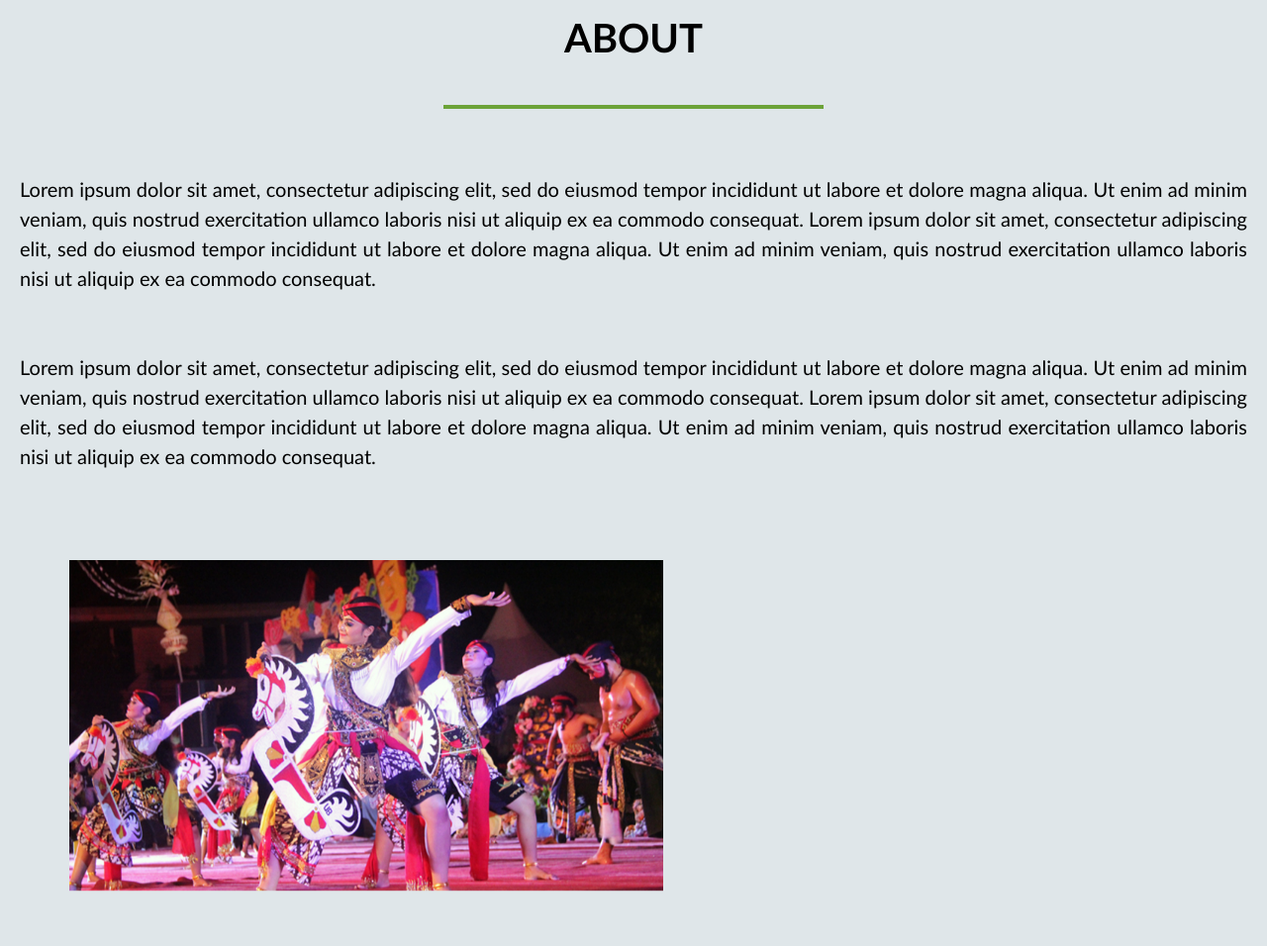
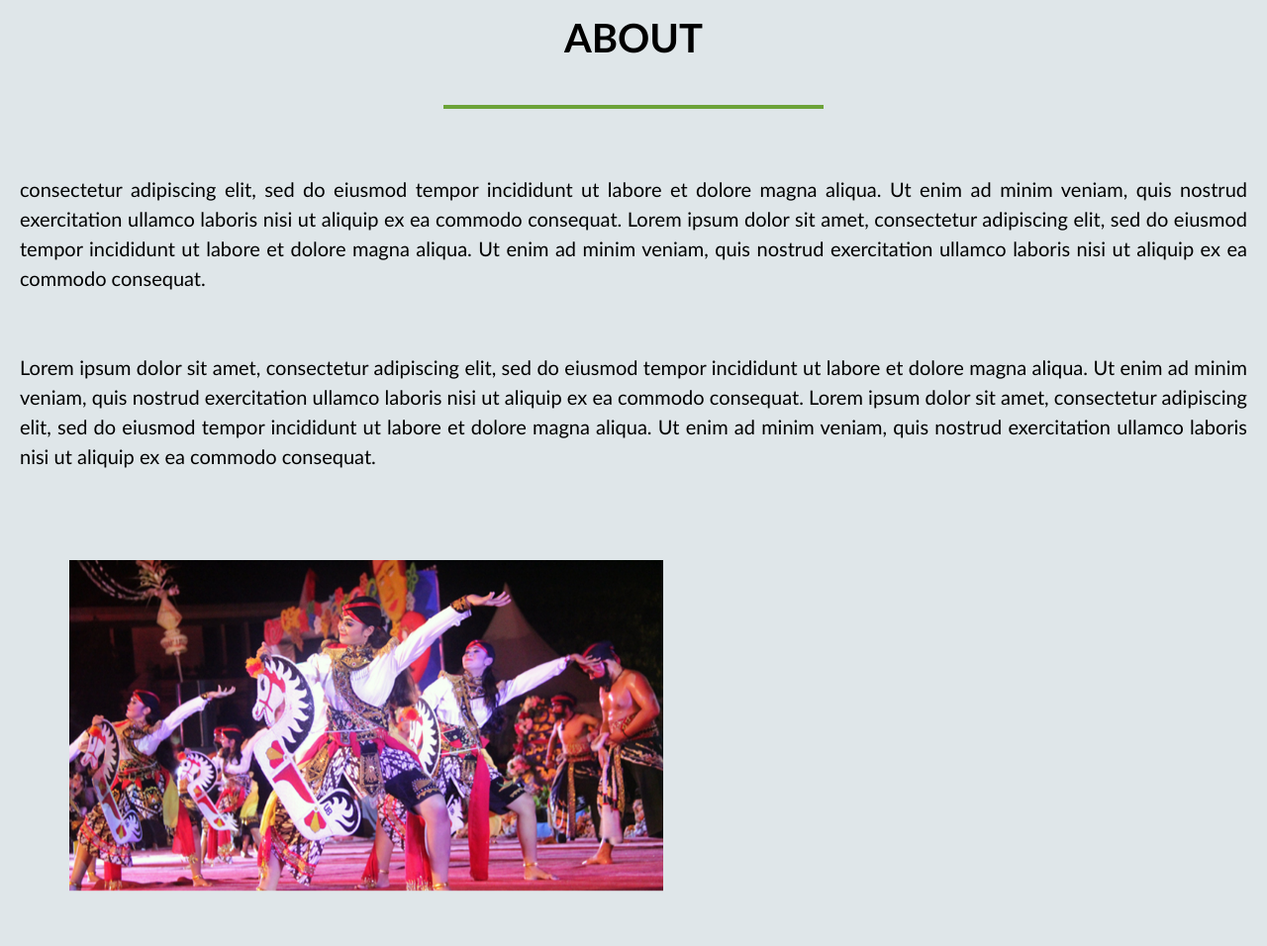
Before and after one commit to rikaanrokhim/hiedescom, a plain HTML site: page index.html in a window 1280 px wide. Shown: the part 830-1786 px from the top of the page at 99% size. Drawn offline with Linux system fonts and the light colour scheme.

Commit message:
edit
hapus lorem

```diff
--- a/index.html
+++ b/index.html
@@ -46,7 +46,7 @@
 				<h2>ABOUT</h2>
 				<div class="line"></div> <br>
 				<p>
-					Lorem ipsum dolor sit amet, consectetur adipiscing elit, sed do eiusmod tempor incididunt ut labore et dolore magna aliqua. Ut enim ad minim veniam, quis nostrud exercitation ullamco laboris nisi ut aliquip ex ea commodo consequat.
+					 consectetur adipiscing elit, sed do eiusmod tempor incididunt ut labore et dolore magna aliqua. Ut enim ad minim veniam, quis nostrud exercitation ullamco laboris nisi ut aliquip ex ea commodo consequat.
 					Lorem ipsum dolor sit amet, consectetur adipiscing elit, sed do eiusmod tempor incididunt ut labore et dolore magna aliqua. Ut enim ad minim veniam, quis nostrud exercitation ullamco laboris nisi ut aliquip ex ea commodo consequat.
 				</p>
 				<p>
```
